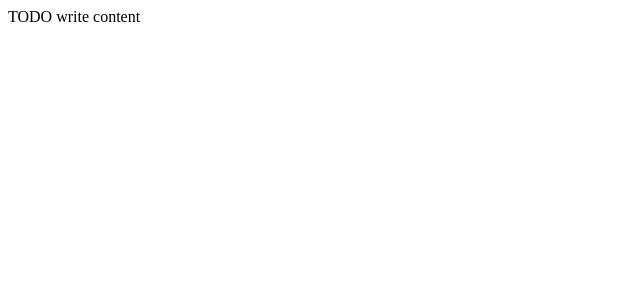
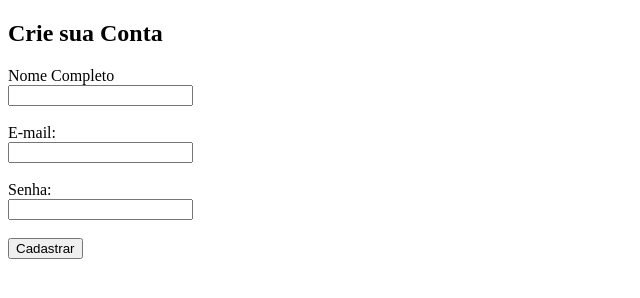
Before and after one commit to joaoribeiroodev/cadastroUsuario, a plain HTML site: page web/index.html in a window 1280 px wide. Shown: the whole page, without its empty margins (0-640 px from the left). Drawn offline with Linux system fonts and the light colour scheme.

Commit message:
Adicionando html

```diff
--- a/web/index.html
+++ b/web/index.html
@@ -1,15 +1,36 @@
 <!DOCTYPE html>
-<!--
-Click nbfs://nbhost/SystemFileSystem/Templates/Licenses/license-default.txt to change this license
-Click nbfs://nbhost/SystemFileSystem/Templates/JSP_Servlet/Html.html to edit this template
--->
-<html>
-    <head>
-        <title>TODO supply a title</title>
-        <meta charset="UTF-8">
-        <meta name="viewport" content="width=device-width, initial-scale=1.0">
-    </head>
-    <body>
-        <div>TODO write content</div>
-    </body>
+<html lang="pt-BR">
+<head>
+    <meta charset="UTF-8">
+    <title>Tela de Cadastro</title>
+</head>
+<body>
+    <h2>Crie sua Conta</h2>
+    <form action="/enviar-dados" method="POST">
+
+        <div>
+            <label for="nome"> Nome Completo</label><br>
+            <input type="text" id="nome" name="nome" required>
+        </div>
+        <br>
+
+    <div>
+        <label for="email">E-mail:</label><br>
+        <input type="email" id="email" name="email" required>
+    </div>
+        <br>
+
+   <div>
+    <label for="senha">Senha:</label><br>
+    <input type="password" id="senha" name="senha" required>
+       </div>
+<br>
+
+<div>
+    <button type="submit">Cadastrar</button>
+</div>
+
+</form>
+
+</body>
 </html>
```
Also changed, not shown: 1 other file.
